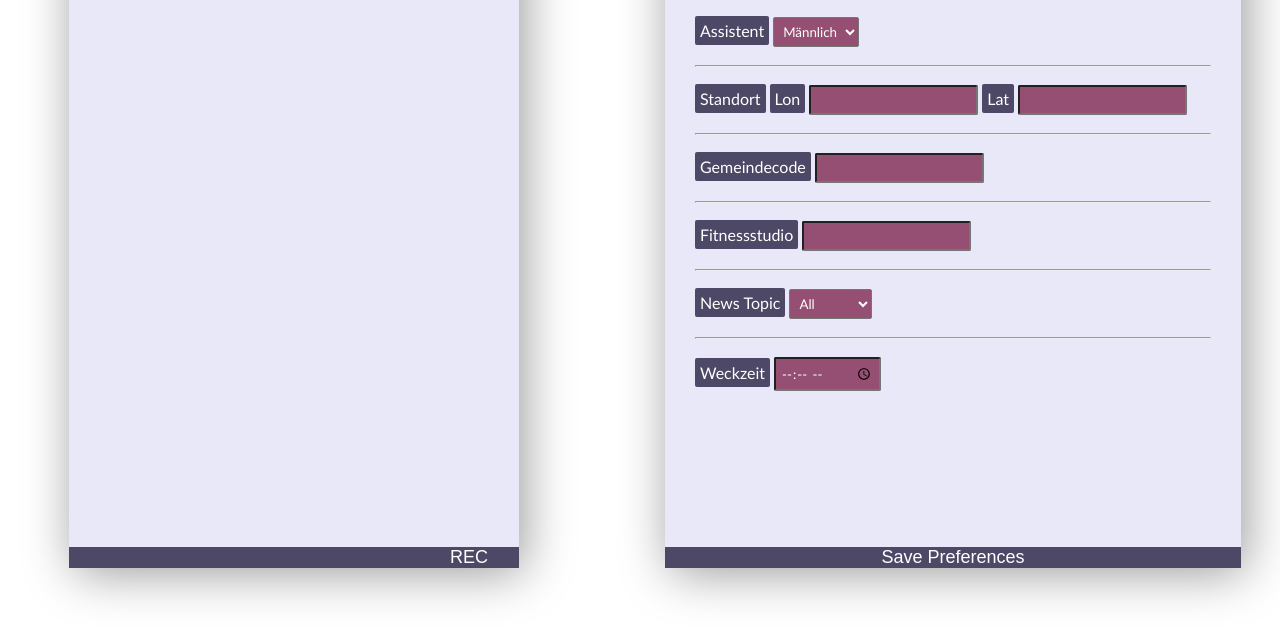
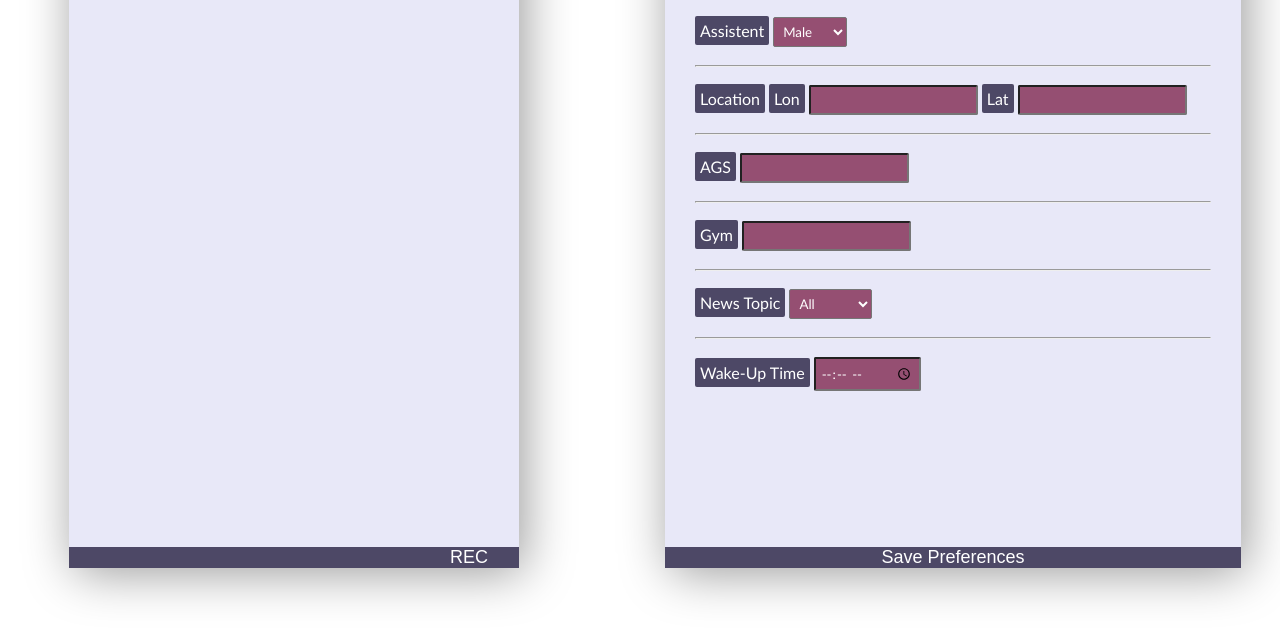
Before and after one commit to clarakuempel/ASWE-Projekt, a website: page static/index.html in a window 1280 px wide. Shown: the part 141-780 px from the top of the page. Drawn offline with Linux system fonts and the light colour scheme; files that its build step writes are made by us from their sources; no server answers; files whose address does not match are found by name.

Commit message:
Fix default wakeup time, change UI to english

```diff
--- a/database/default_user_prefs.json
+++ b/database/default_user_prefs.json
@@ -7,5 +7,5 @@
   "news": 1,
   "assistant_sex": "m",
   "gym": 1731421430,
-  "wakeup_time": "8:00"
+  "wakeup_time": "06:30"
 }
--- a/static/index.html
+++ b/static/index.html
@@ -3,7 +3,7 @@
 <head>
     <meta charset="UTF-8">
     <title>Ivy - your PDA</title>
-    <link rel= "stylesheet" type= "text/css" href="static/styles/style.css">
+    <link rel="stylesheet" type="text/css" href="static/styles/style.css">
     <meta name="viewport" content="width=device-width, initial-scale=1, shrink-to-fit=no">
     <!-- <script data-main="static/imports" stc="static/require.js"></script> -->
 </head>
@@ -49,33 +49,35 @@
                     <div class="form-group">
                         <label class="setting" for="assistent_sex">Assistent</label>
                         <select class="setting2" id="assistent_sex" class="custom-select custom-select-sm" required>
-              <option value="m">Männlich</option>
-              <option value="w">Weiblich</option>
+                            <option value="m">Male</option>
+                            <option value="w">Female</option>
                         </select>
                     </div>
                     <br>
                     <hr>
                     <br>
                     <div class="form-group mb-2">
-            <label class="setting">Standort</label>
+                        <label class="setting">Location</label>
                         <label class="setting" for="location_lon">Lon</label>
-            <input class="setting2" id="location_lon" class="form-control form-control-sm" type="number" step="any">
+                        <input class="setting2" id="location_lon" class="form-control form-control-sm" type="number"
+                               step="any">
 
                         <label class="setting" for="location_lat">Lat</label>
-            <input class="setting2" id="location_lat" class="form-control form-control-sm" type="number" step="any">
+                        <input class="setting2" id="location_lat" class="form-control form-control-sm" type="number"
+                               step="any">
                     </div>
                     <br>
                     <hr>
                     <br>
                     <div class="form-group mb2">
-            <label class="setting">Gemeindecode</label>
+                        <label class="setting">AGS</label>
                         <input class="setting2" id="gemeindecode" type="text">
                     </div>
                     <br>
                     <hr>
                     <br>
                     <div class="form-group mb2">
-            <label class="setting">Fitnessstudio</label>
+                        <label class="setting">Gym</label>
                         <input class="setting2" id="gym" type="text">
                         <!-- todo dropdown liste -->
                     </div>
@@ -95,13 +97,15 @@
                     <hr>
                     <br>
                     <div class="form-group mb">
-            <label class="setting">Weckzeit</label>
+                        <label class="setting">Wake-Up Time</label>
                         <input class="setting2" type="time" id="wakeup_time">
                     </div>
                 </form>
             </div>
             <div class="footer">
-        <button class="recButton" style="width: 100%; margin:auto" onclick="submitPreferences()">Save Preferences</button>
+                <button class="recButton" style="width: 100%; margin:auto" onclick="submitPreferences()">Save
+                    Preferences
+                </button>
             </div>
         </div>
     </div>
```
Lines whose indentation alone changed are shown as unchanged.
